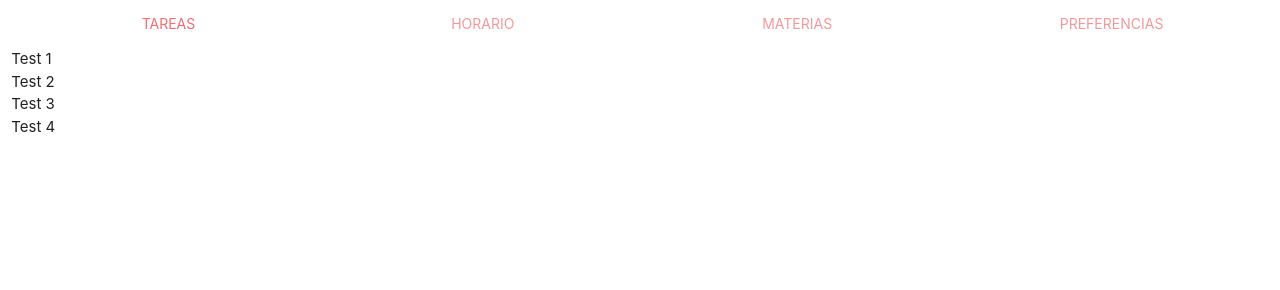
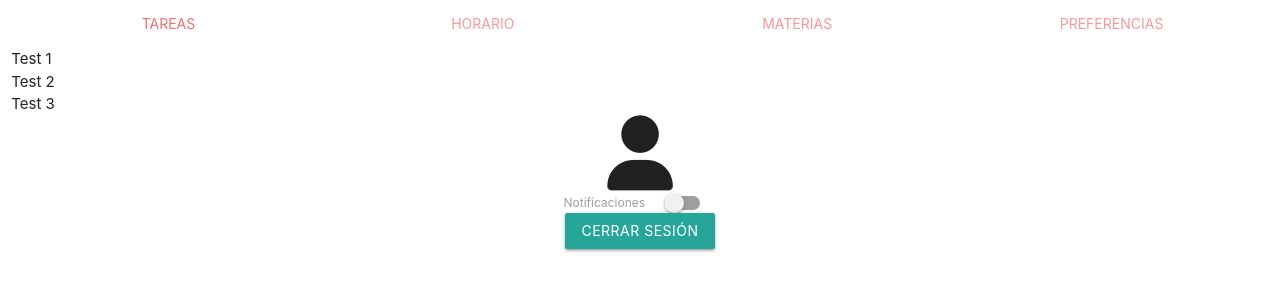
Before and after one commit to Haross/AgendaRI, a plain HTML site: page vista/index.html in a window 1280 px wide. Drawn offline with nearby package versions, Linux system fonts and the light colour scheme.

Commit message:
Preferencias agregada

```diff
--- /dev/null
+++ b/vista/css/estiloGeneral.css
@@ -0,0 +1,7 @@
+* {
+	padding:0;
+	margin:0;
+}
+html,body{
+	height: 100%;
+}
--- a/vista/css/estiloLogin.css
+++ b/vista/css/estiloLogin.css
@@ -1,11 +1,3 @@
-html,body{
-	height: 100%;
-}
-* {
-	padding:0;
-	margin:0;
-}
-
 .centrado{
     position: absolute;
     left: 50%;
--- a/vista/index.html
+++ b/vista/index.html
@@ -6,6 +6,9 @@
     src="https://code.jquery.com/jquery-3.1.1.min.js"
     integrity="sha256-hVVnYaiADRTO2PzUGmuLJr8BLUSjGIZsDYGmIJLv2b8="
     crossorigin="anonymous"></script>
+    <link rel="stylesheet" href="/css/estiloGeneral.css">
+    <script src="https://use.fontawesome.com/659bb30891.js"></script>
+
 	  <!-- Materialize  -->
   	<link rel="stylesheet" href="https://cdnjs.cloudflare.com/ajax/libs/materialize/0.97.8/css/materialize.min.css">
  	 <script src="https://cdnjs.cloudflare.com/ajax/libs/materialize/0.97.8/js/materialize.min.js"></script>
@@ -25,7 +28,19 @@
 	    <div id="TareasDiv" class="col s12">Test 1</div>
 	    <div id="HorarioDiv" class="col s12">Test 2</div>
 	    <div id="MateriasDiv" class="col s12">Test 3</div>
-	    <div id="PreferenciasDiv" class="col s12">Test 4</div>
+	    <div id="PreferenciasDiv" class="col s12">
+        <div class="center-align" >
+          <i class="fa fa-user fa-5x" aria-hidden="true"></i>
+          <div class="switch">
+           <label>
+             Notificaciones
+             <input type="checkbox">
+             <span class="lever"></span>
+           </label>
+         </div>
+         <a class="waves-effect waves-light btn">Cerrar sesión</a>
+        </div>
+      </div>
 	</div>
 
 
```
Also changed, not shown: vista/login.html (+1 -0 lines).
